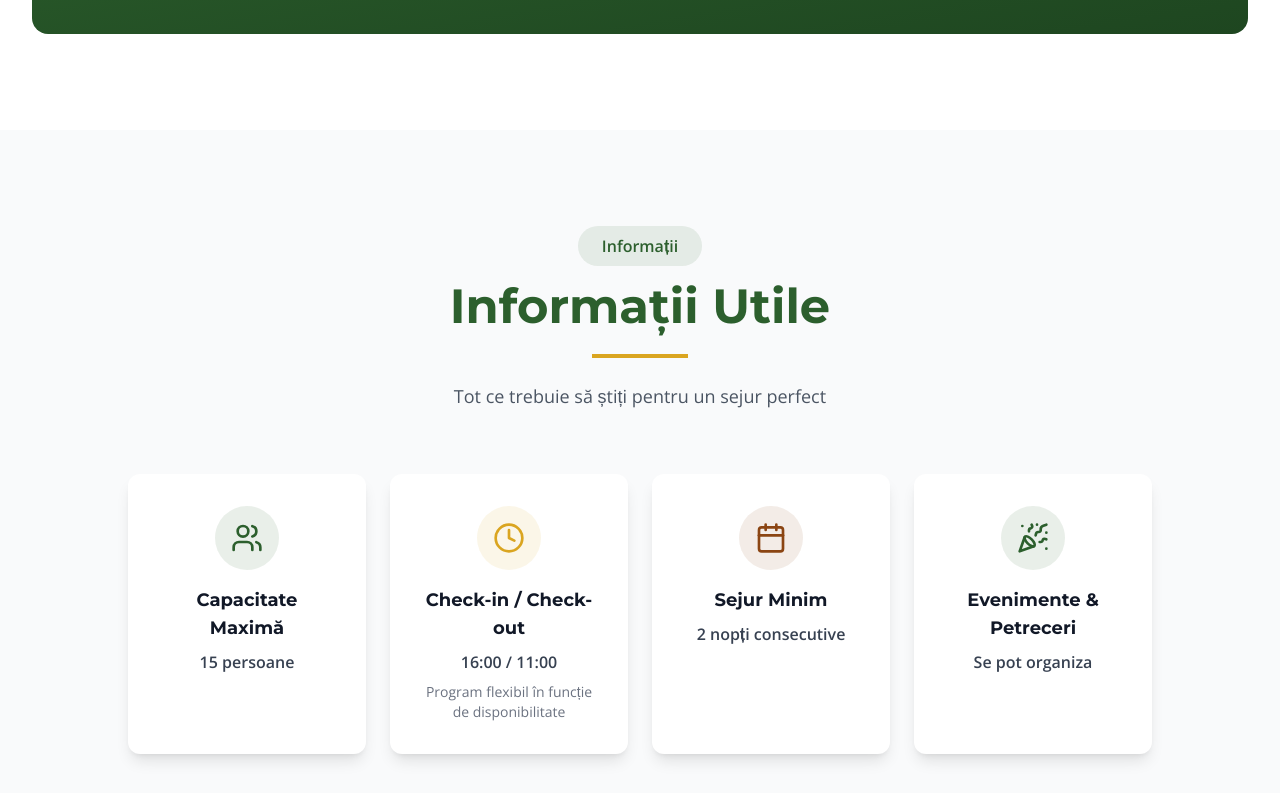
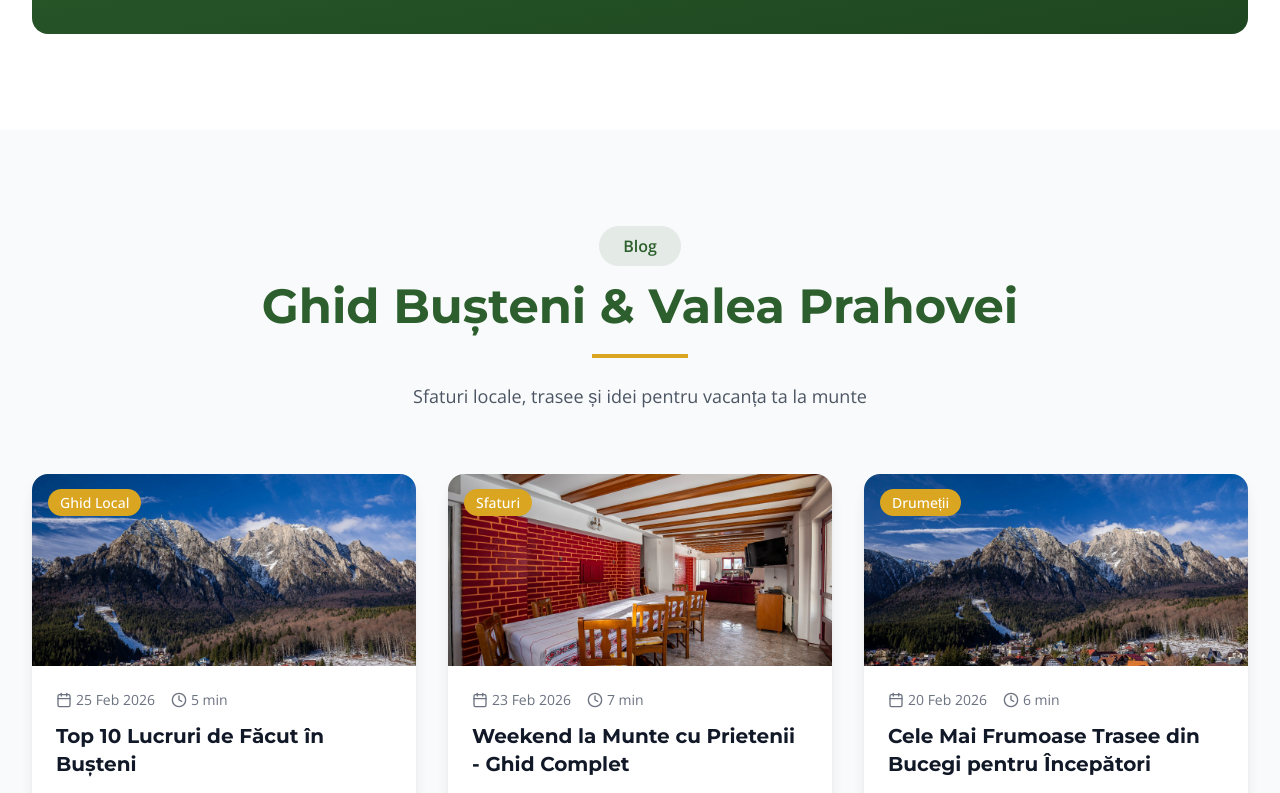
Before and after one commit to savinalexandros1-rgb/vila-alexandros, a React (Vite) app in the folder 17/: page / in a window 1280 px wide. Shown: the part 10900-11693 px from the top of the page. Built offline with nearby package versions, Linux system fonts and the light colour scheme; no server answers.

Commit message:
Add Blog component to App

```diff
--- a/17/src/App.jsx
+++ b/17/src/App.jsx
@@ -13,10 +13,10 @@ import FAQ from './components/FAQ';
 import Contact from './components/Contact';
 import Footer from './components/Footer';
 import WhatsAppFloat from './components/WhatsAppFloat';
+import Blog from './components/Blog';
 
 function App() {
   const [isScrolled, setIsScrolled] = useState(false);
-
   useEffect(() => {
     const handleScroll = () => {
       setIsScrolled(window.scrollY > 50);
@@ -24,7 +24,6 @@ function App() {
     window.addEventListener('scroll', handleScroll);
     return () => window.removeEventListener('scroll', handleScroll);
   }, []);
-
   return (
     <div className="relative">
       <Header isScrolled={isScrolled} />
@@ -37,6 +36,7 @@ function App() {
         <Rooms />
         <Facilities />
         <Attractions />
+        <Blog />
         <Rules />
         <FAQ />
         <Contact />
```
